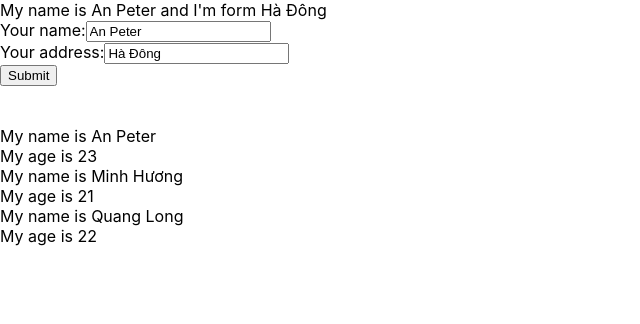
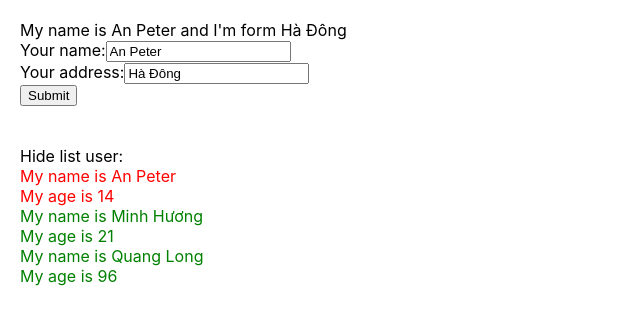
Before and after one commit to ankt212/learn-reactjs, a React (Create React App) app in the folder demo/: page / in a window 1280 px wide. Shown: the top 324 px of the page, without its empty margins (0-640 px from the left). Built offline with nearby package versions, Linux system fonts and the light colour scheme.

Commit message:
update again

```diff
--- a/demo/src/App.css
+++ b/demo/src/App.css
@@ -1,15 +1,21 @@
+.red {
+  color: red;
+}
+.green {
+  color: green;
+}
+
 body {
+  padding: 20px;
   margin: 0;
-  font-family: -apple-system, BlinkMacSystemFont, 'Segoe UI', 'Roboto', 'Oxygen',
-    'Ubuntu', 'Cantarell', 'Fira Sans', 'Droid Sans', 'Helvetica Neue',
-    sans-serif;
+  font-family: -apple-system, BlinkMacSystemFont, "Segoe UI", "Roboto", "Oxygen", "Ubuntu", "Cantarell", "Fira Sans",
+    "Droid Sans", "Helvetica Neue", sans-serif;
   -webkit-font-smoothing: antialiased;
   -moz-osx-font-smoothing: grayscale;
 }
 
 code {
-  font-family: source-code-pro, Menlo, Monaco, Consolas, 'Courier New',
-    monospace;
+  font-family: source-code-pro, Menlo, Monaco, Consolas, "Courier New", monospace;
 }
 
 .App {
--- a/demo/src/components/DisplayInfo.js
+++ b/demo/src/components/DisplayInfo.js
@@ -1,20 +1,43 @@
 import React from "react";
 
 class DisplayInfo extends React.Component {
+  state = {
+    isShowListUser: true,
+  };
+  handleShowHide = () => {
+    this.setState({
+      isShowListUser: !this.state.isShowListUser,
+    });
+  };
   render() {
     // props => viết tắt properties
     const { listUser } = this.props;
     console.log(listUser);
     return (
       <div>
+        <div>
+          <span
+            onClick={() => {
+              this.handleShowHide();
+            }}
+          >
+            {this.state.isShowListUser === true
+              ? "Hide list user:"
+              : "Show list user:"}
+          </span>
+        </div>
+        {this.state.isShowListUser && (
+          <div>
             {listUser.map((user) => {
               return (
-            <div key={user.id}>
+                <div key={user.id} className={+user.age > 18 ? "green" : "red"}>
                   <div>My name is {user.name}</div>
                   <div>My age is {user.age}</div>
                 </div>
               );
             })}
+          </div>
+        )}
         {/* <div>My name is {listUser.name}</div>
         <div>My age is {listUser.age}</div>
         <hr />
--- a/demo/src/components/MyComponent.js
+++ b/demo/src/components/MyComponent.js
@@ -7,9 +7,9 @@
 class MyComponent extends React.Component {
   state = {
     listUser: [
-      { id: 1, name: "An Peter", age: "23" },
+      { id: 1, name: "An Peter", age: "14" },
       { id: 2, name: "Minh Hương", age: "21" },
-      { id: 3, name: "Quang Long", age: "22" },
+      { id: 3, name: "Quang Long", age: "96" },
     ],
   };
   render() {
--- a/demo/src/index.js
+++ b/demo/src/index.js
@@ -1,16 +1,16 @@
-import React from 'react';
-import ReactDOM from 'react-dom/client';
-import App from './App';
-import reportWebVitals from './reportWebVitals';
-import { Provider } from 'react-redux';
-import store from './redux/store';
+import React from "react";
+import ReactDOM from "react-dom/client";
+import App from "./App";
+import reportWebVitals from "./reportWebVitals";
+import { Provider } from "react-redux";
+import store from "./redux/store";
 
-const root = ReactDOM.createRoot(document.getElementById('root'));
+const root = ReactDOM.createRoot(document.getElementById("root"));
 root.render(
   <Provider store={store}>
-    <React.StrictMode>
-      <App />
-    </React.StrictMode>
+    {/* <React.StrictMode> */}
+    <App />
+    {/* </React.StrictMode> */}
   </Provider>
 );
 
```
Lines whose indentation alone changed are shown as unchanged.
